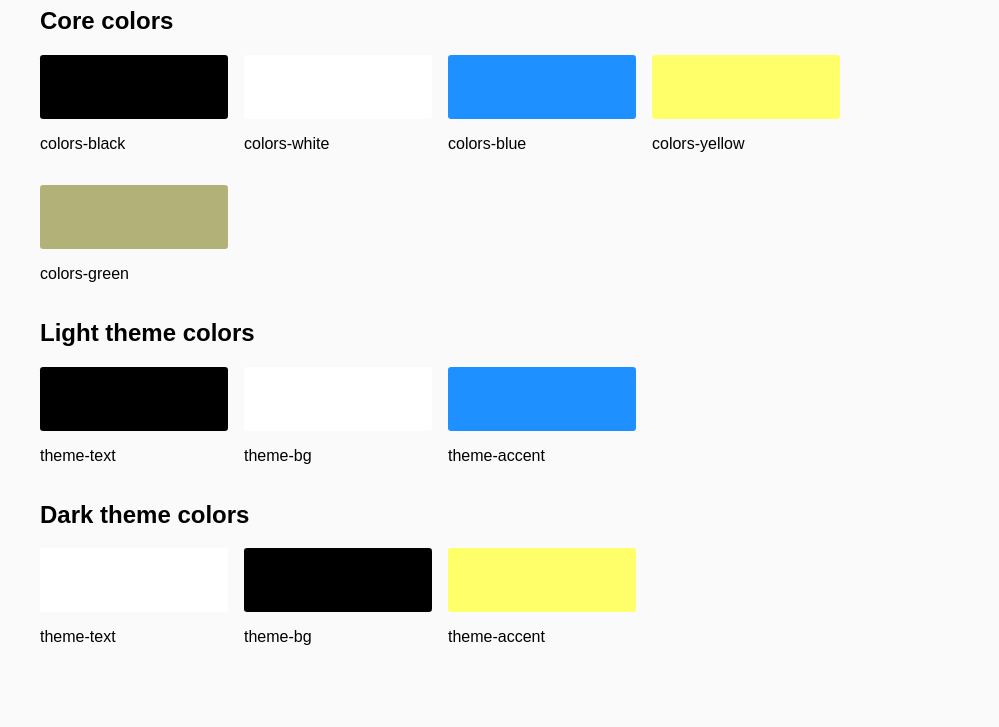
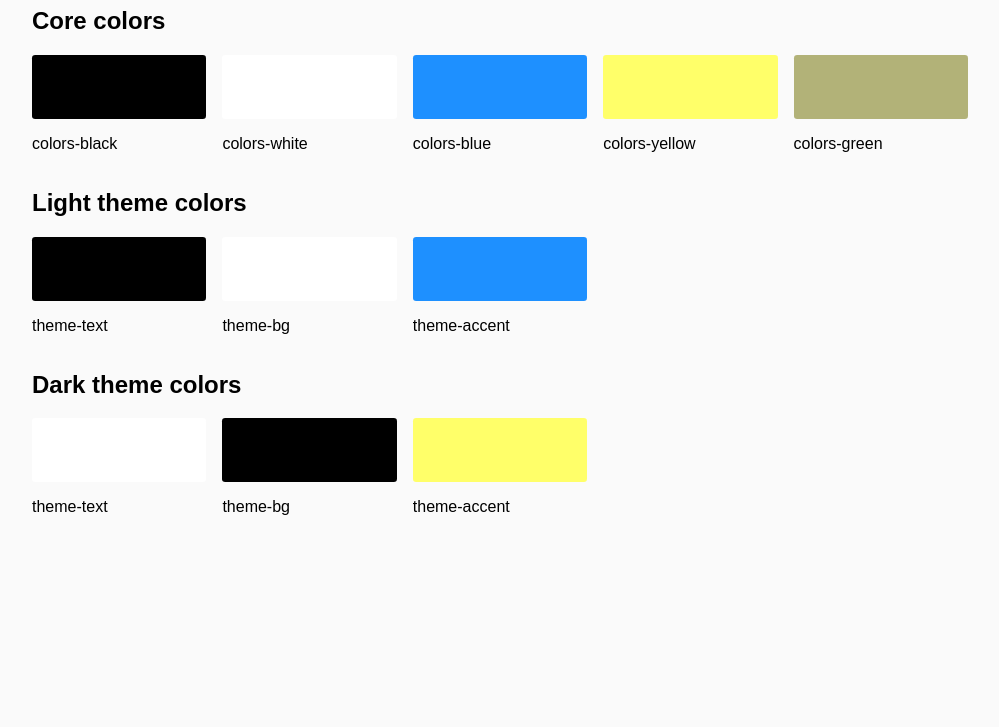
Before and after one commit to hexagoncircle/tokens, an Eleventy site: page src/index.njk in a window 1280 px wide. Shown: the part 73-800 px from the top of the page, without its empty margins (0-999 px from the left). Built offline with nearby package versions, Linux system fonts and the light colour scheme; Eleventy itself is replaced by a stand-in of ours; files that its build step writes are made by us from their sources.

Commit message:
Adjusted styles on main content area

```diff
--- a/src/scss/docs/_content.scss
+++ b/src/scss/docs/_content.scss
@@ -1,6 +1,11 @@
+* {
+  box-sizing: border-box;
+}
+
 body {
   font-family: sans-serif;
-  width: min(800px, 100% - 2rem);
-  padding-inline: 2rem;
+  width: min(1000px, 100%);
+  margin: 0;
+  padding-inline: clamp(1rem, 5vw, 2rem);
   background-color: hsl(0 0% 98%);
 }
```
